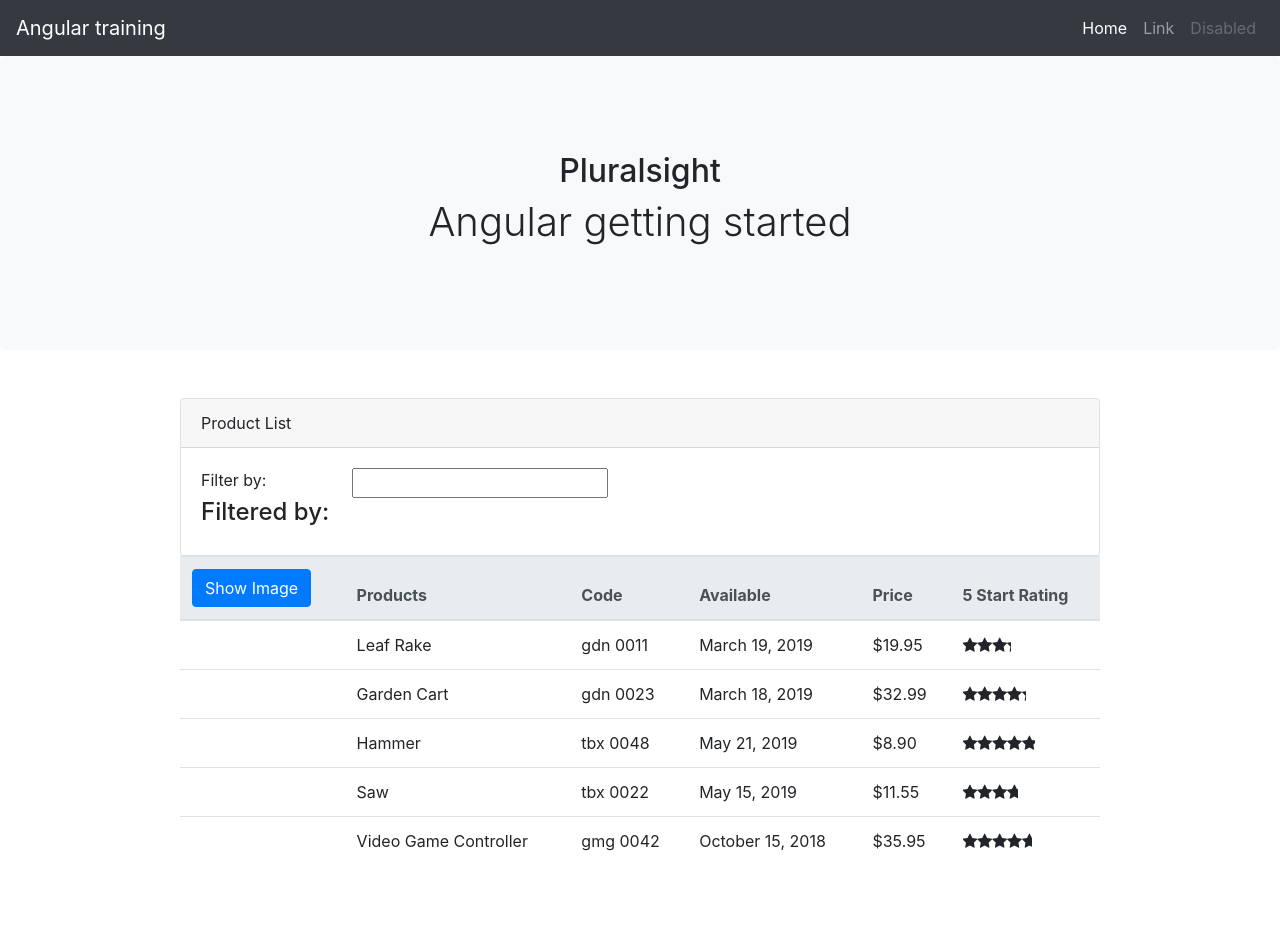
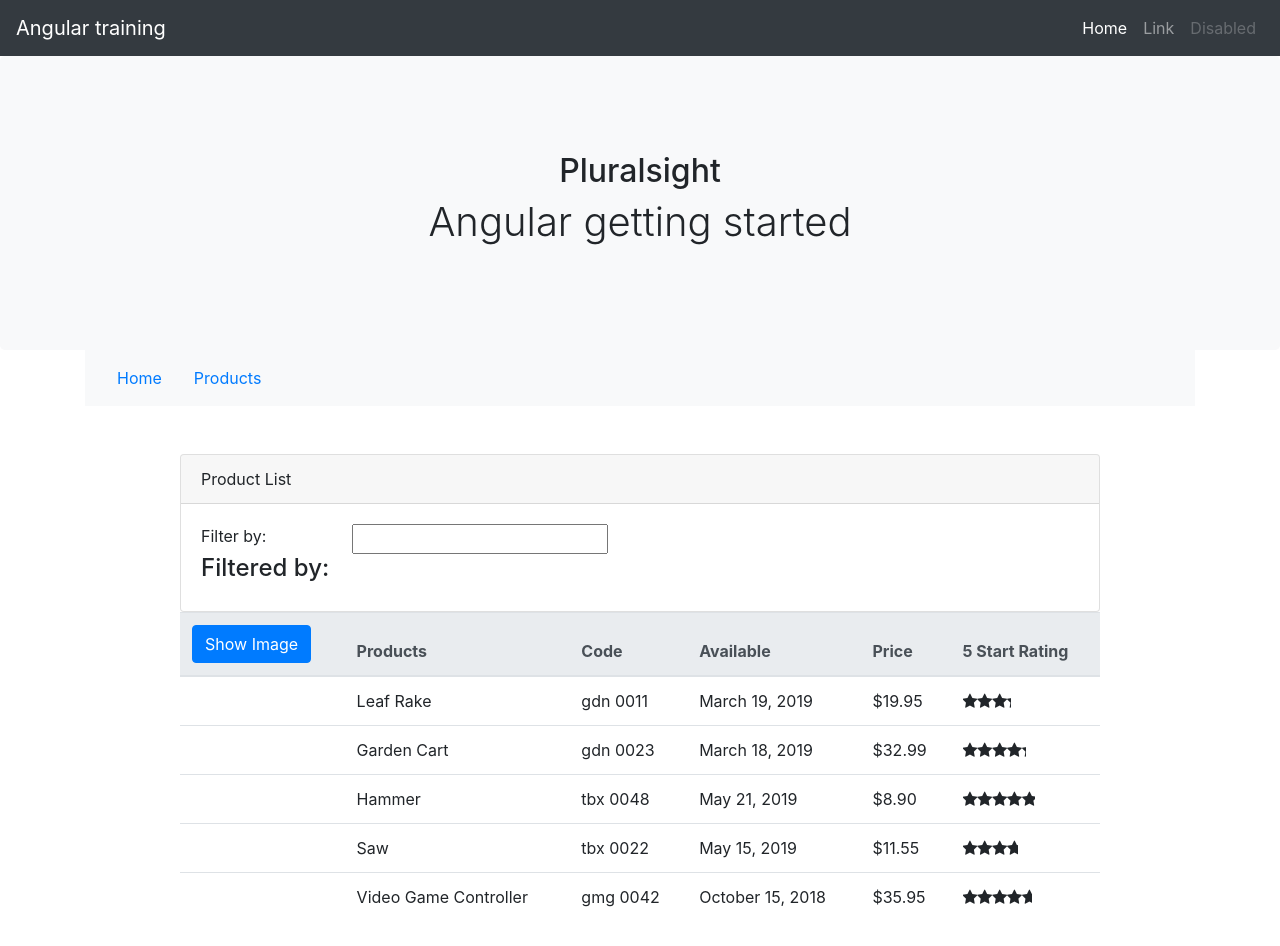
Before and after one commit to kargeb/angular-training, an Angular app: page /pm/products in a window 1280 px wide. Shown: the top 946 px of the page. Built offline with nearby package versions, Linux system fonts and the light colour scheme.

Commit message:
add nav to pm

```diff
--- a/src/app/plural/pm/pm.component.html
+++ b/src/app/plural/pm/pm.component.html
@@ -5,5 +5,19 @@
       <h1>Angular getting started</h1>
     </div>
   </section>
+  <div class="container">
+    <nav class="navbar navbar-expand-lg navbar-light bg-light">
+      <!-- <a class="navbar-brand" href="#">Navbar</a> -->
+      <ul class="nav nav-pills">
+        <li class="nav-item">
+          <a class="nav-link" [routerLink]="['/pm']">Home</a>
+        </li>
+        <li class="nav-item">
+          <a class="nav-link" [routerLink]="['/pm/products']">Products</a>
+        </li>
+      </ul>
+    </nav>
+  </div>
+
   <app-product-list></app-product-list>
 </main>
--- a/src/app/plural/pm/pm.module.ts
+++ b/src/app/plural/pm/pm.module.ts
@@ -21,6 +21,8 @@
     FormsModule,
     RouterModule.forChild([
       { path: 'pm/products', component: PmComponent },
+      { path: 'pm/products/:id', component: PmComponent },
+      { path: 'pm/welcome', component: PmComponent },
       { path: 'pm', redirectTo: 'pm/products', pathMatch: 'full' },
     ]),
   ],
```
